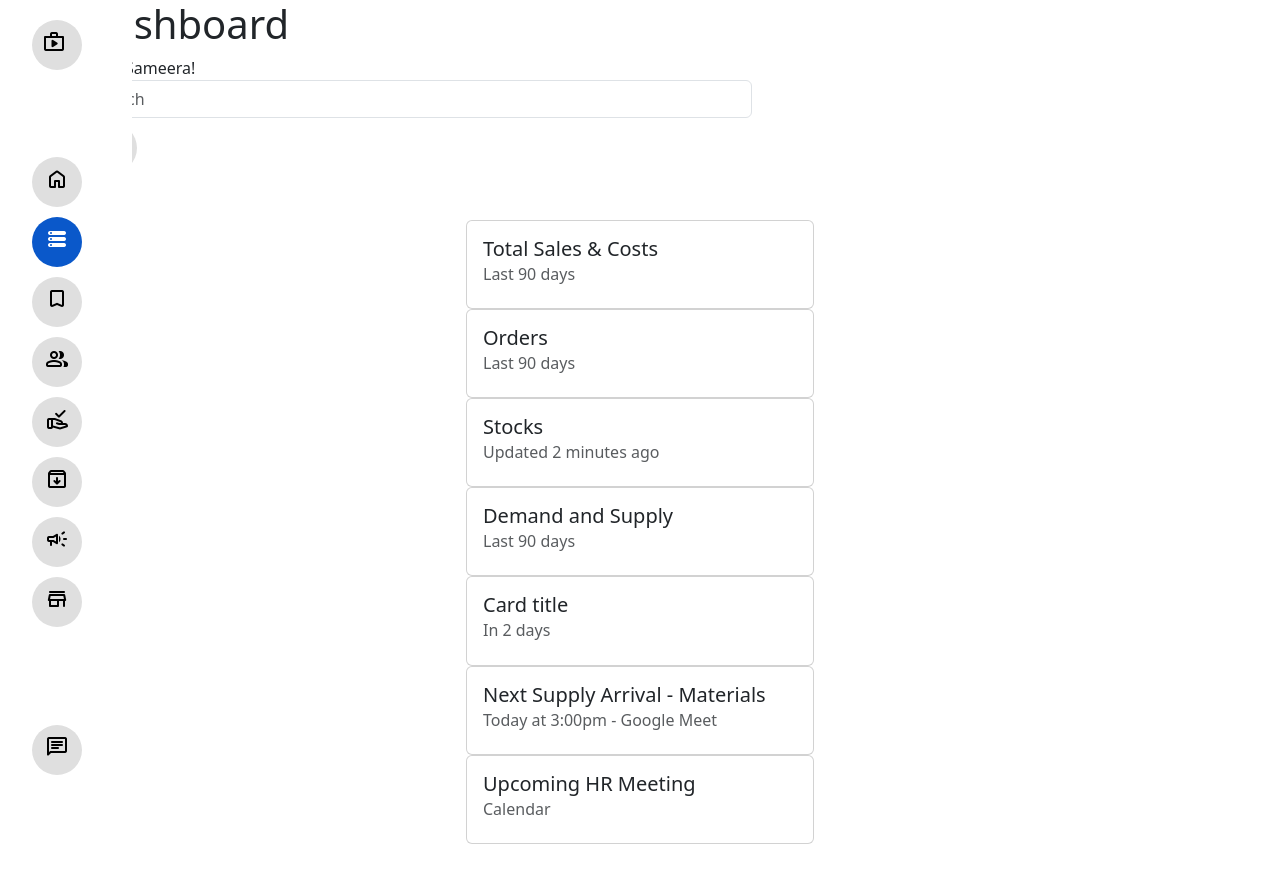
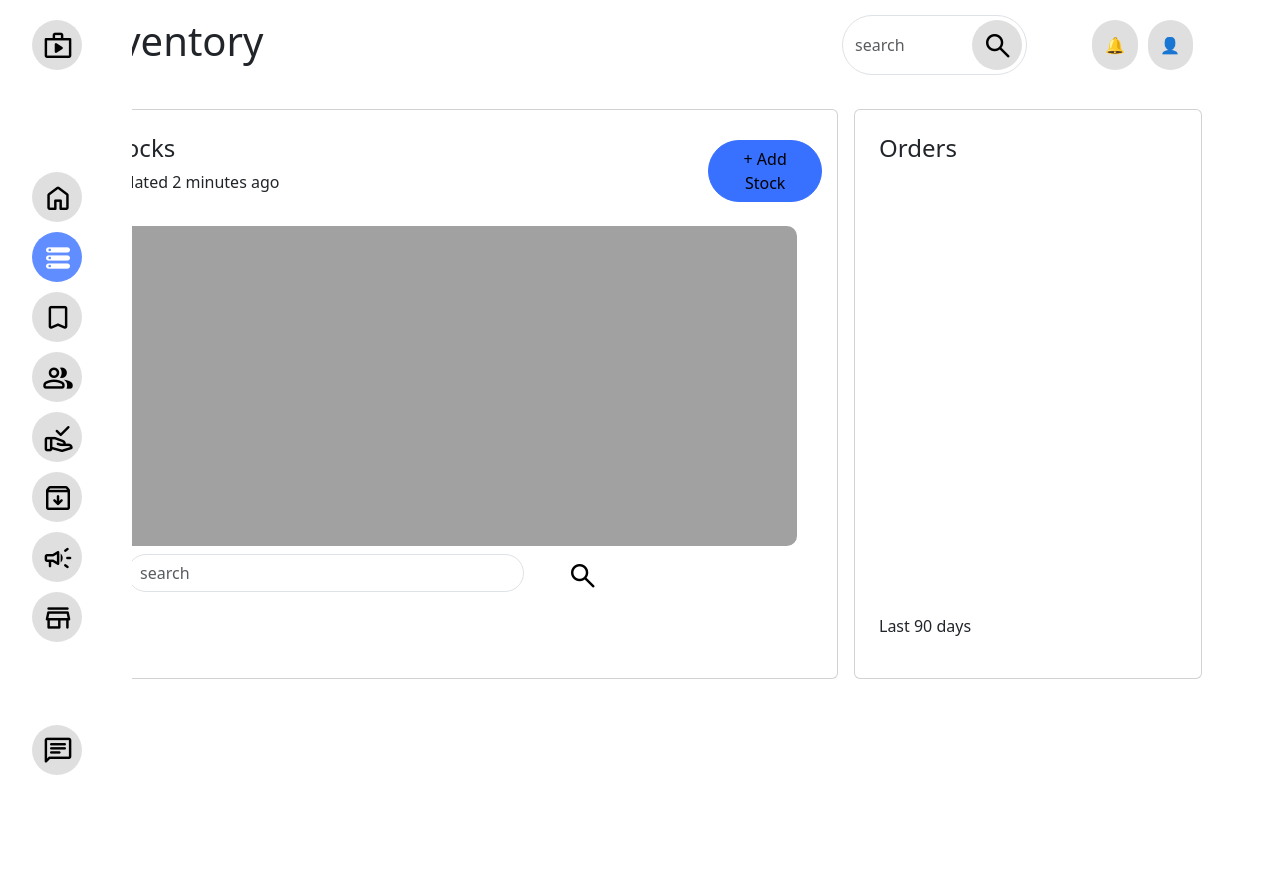
Before and after one commit to sameerasw/toolstore-ui, a website: page inventory.html in a window 1280 px wide. After the commit the page ends 800 px from the top, so only its background shows below. Drawn offline with nearby package versions, Linux system fonts and the light colour scheme.

Commit message:
started working on inventory page

```diff
--- a/inventory.html
+++ b/inventory.html
@@ -3,111 +3,76 @@
     <head>
         <meta charset="UTF-8">
         <meta name="viewport" content="width=device-width, initial-scale=1.0">
-    <link rel="stylesheet" href="./css/main.css">
-    <link href="https://cdn.jsdelivr.net/npm/bootstrap@5.3.0/dist/css/bootstrap.min.css" rel="stylesheet" integrity="sha384-9ndCyUaIbzAi2FUVXJi0CjmCapSmO7SnpJef0486qhLnuZ2cdeRhO02iuK6FUUVM" crossorigin="anonymous">
         <link rel="stylesheet" href="https://fonts.googleapis.com/css2?family=Material+Symbols+Rounded:opsz,wght,FILL,GRAD@48,400,0,0" />
         <link rel="stylesheet" href="https://fonts.googleapis.com/css2?family=Material+Symbols+Rounded:opsz,wght,FILL,GRAD@20..48,100..700,0..1,-50..200" />
+        <link rel="stylesheet" href="./css/main.css">
         <title>Tool Store</title>
     </head>
     <body>
         <div class="nav">
-        <div class="container">
+            <div class="container my-5">
                 <div class="column">
                     <div class="col-lg-10">
                         <ul class="nav__list">
-                        <div id="logo"><span class="material-symbols-rounded">shop</span></div>
-                        <li class="nav__list-item"><a href="index.html"><button class="btn btn-primary" type="button"><span class="material-symbols-rounded">home</span></button></a></li>
-                        <li class="nav__list-item"><a href="#"><button class="btn btn-primary active" type="button"><span class="material-symbols-rounded">storage</span></button></a></li>
-                        <li class="nav__list-item"><a href="#"><button class="btn btn-primary" type="button"><span class="material-symbols-rounded">bookmark</span></button></a></li>
-                        <li class="nav__list-item"><a href="#"><button class="btn btn-primary" type="button"><span class="material-symbols-rounded">people</span></button></a></li>
-                        <li class="nav__list-item"><a href="#"><button class="btn btn-primary" type="button"><span class="material-symbols-rounded">approval_delegation</span></button></a></li>
-                        <li class="nav__list-item"><a href="#"><button class="btn btn-primary" type="button"><span class="material-symbols-rounded">archive</span></button></a></li>
-                        <li class="nav__list-item"><a href="#"><button class="btn btn-primary" type="button"><span class="material-symbols-rounded"><span class="material-symbols-rounded">campaign</span></span></button></a></li>
-                        <li class="nav__list-item"><a href="#"><button class="btn btn-primary" type="button"><span class="material-symbols-rounded">store</span></button></a></li>
-                        <!-- <li class="nav__list-item"><a href="#"><button class="btn btn-primary" type="button"><span class="material-symbols-rounded">chat</span></button></a></li> -->
-                        <a href="#" id="chat__button"><button class="btn btn-primary" type="button"><span class="material-symbols-rounded"><span class="material-symbols-rounded">chat</span></span></button></a>
+                            <div id="logo"><span class="material-symbols-rounded rounded-pill">shop</span></div>
+                            <li class="nav__list-item"><a href="index.html"><button class="btn btn-primary rounded-pill" type="button"><span class="material-symbols-rounded">home</span></button></a></li>
+                            <li class="nav__list-item"><a href="#"><button class="btn btn-primary rounded-pill active" type="button"><span class="material-symbols-rounded">storage</span></button></a></li>
+                            <li class="nav__list-item"><a href="#"><button class="btn btn-primary rounded-pill" type="button"><span class="material-symbols-rounded">bookmark</span></button></a></li>
+                            <li class="nav__list-item"><a href="#"><button class="btn btn-primary rounded-pill" type="button"><span class="material-symbols-rounded">people</span></button></a></li>
+                            <li class="nav__list-item"><a href="#"><button class="btn btn-primary rounded-pill" type="button"><span class="material-symbols-rounded">approval_delegation</span></button></a></li>
+                            <li class="nav__list-item"><a href="#"><button class="btn btn-primary rounded-pill" type="button"><span class="material-symbols-rounded">archive</span></button></a></li>
+                            <li class="nav__list-item"><a href="#"><button class="btn btn-primary rounded-pill" type="button"><span class="material-symbols-rounded"><span class="material-symbols-rounded">campaign</span></span></button></a></li>
+                            <li class="nav__list-item"><a href="#"><button class="btn btn-primary rounded-pill" type="button"><span class="material-symbols-rounded">store</span></button></a></li>
+                            <!-- <li class="nav__list-item"><a href="#"><button class="btn btn-primary rounded-pill" type="button"><span class="material-symbols-rounded">chat</span></button></a></li> -->
+                            <a href="#" id="chat__button"><button class="btn btn-primary rounded-pill" type="button"><span class="material-symbols-rounded"><span class="material-symbols-rounded">chat</span></span></button></a>
                         </ul>
                     </div>
                 </div>
             </div>
         </div>
-    <div id="header" class="container">
-        <div class="title">
-            <h1>Dashboard</h1>
-            <span>Hello Sameera!</span>
+        <div class="container header">
+            <div class="row align-items-center">
+                <div class="col-8">
+                    <h1>Inventory</h1>
                 </div>
-        <div class="header-right">
-            <div id="search">
-                <div class="mb-3">
-                <input type="text" class="form-control" id="exampleFormControlInput1" placeholder="search">
-                    <button type="button" class="btn btn-primary"
+                <div class="col-4 header-right">
+                    <input type="text" class="form-control rounded-pill" id="search" placeholder="search">
+                    <button type="button" class="btn btn-primary rounded-pill" id="search-button"
                             style="--bs-btn-padding-y: .25rem; --bs-btn-padding-x: .5rem; --bs-btn-font-size: .75rem;">
                             <span class="material-symbols-rounded">
                                 search
                                 </span>
                     </button>
-                </div>
+                    <button class="btn btn-primary rounded-pill">🔔</button>
+                    <button class="btn btn-primary rounded-pill">👤</button>
                 </div>
             </div>
         </div>
         <div class="container" id="view">
-        <div class="container col-4 content">
-            <div class="card">
+            <div class="row">
+                <div class="card col-8 p-4 m-2">
+                    <h4>Stocks</h4>
+                    <p>Updated 2 minutes ago</p>
+                    <button type="button" class="btn btn-primary rounded-pill card-button">+ Add Stock</button>
                     <div class="card-body">
-                <h5 class="card-title">Total Sales & Costs</h5>
-                <h6 class="card-subtitle mb-2 text-body-secondary">Last 90 days</h6>
+                        <div id="map">
+                        </div>
+                    <div class="p-2">
+                        <input type="text" class="form-control rounded-pill" id="search" placeholder="search">
+                        <span class="material-symbols-rounded search-icon">search</span>
+                    </div>
+
 
                     </div>
                 </div>
-            <div class="card">
-                <div class="card-body">
-                <h5 class="card-title">Orders</h5>
-                <h6 class="card-subtitle mb-2 text-body-secondary">Last 90 days</h6>
+                <div class="card col p-4 m-2">
+                    <h4>Orders</h4>
+                    <p>Last 90 days</p>
+                </div>
+            </div>
 
         </div>
-            </div>
-        </div>
-        <div class="container col-4 content">
-            <div class="card">
-                <div class="card-body">
-                <h5 class="card-title">Stocks</h5>
-                <h6 class="card-subtitle mb-2 text-body-secondary">Updated 2 minutes ago</h6>
-
-                </div>
-            </div>
-            <div class="card">
-                <div class="card-body">
-                <h5 class="card-title">Demand and Supply</h5>
-                <h6 class="card-subtitle mb-2 text-body-secondary">Last 90 days</h6>
-
-                </div>
-            </div>
-        </div>
-        <div class="container col-4 content" id="content__mini">
-            <div class="card">
-                <div class="card-body">
-                <h5 class="card-title">Card title</h5>
-                <h6 class="card-subtitle mb-2 text-body-secondary">In 2 days</h6>
-
-                </div>
-            </div>
-            <div class="card">
-                <div class="card-body">
-                <h5 class="card-title">Next Supply Arrival - Materials</h5>
-                <h6 class="card-subtitle mb-2 text-body-secondary">Today at 3:00pm - Google Meet</h6>
-
-                </div>
-            </div>
-            <div class="card w-100">
-                <div class="card-body">
-                <h5 class="card-title">Upcoming HR Meeting</h5>
-                <h6 class="card-subtitle mb-2 text-body-secondary">Calendar</h6>
-
-                </div>
-            </div>
-        </div>
-    </div>
+        <script src="./node_modules/bootstrap/js/"></script>
         <script src="./js/script.js"></script>
-    <script src="https://cdn.jsdelivr.net/npm/bootstrap@5.3.0/dist/js/bootstrap.bundle.min.js" integrity="sha384-geWF76RCwLtnZ8qwWowPQNguL3RmwHVBC9FhGdlKrxdiJJigb/j/68SIy3Te4Bkz" crossorigin="anonymous"></script>
     </body>
 </html>
--- a/scss/main.scss
+++ b/scss/main.scss
@@ -25,6 +25,10 @@ body{
             transition: all 0.3s ease-in-out;
         }
     }
+}
+
+.header{
+    margin-top: 15px;
 }
 
 .nav__list{
@@ -123,3 +127,15 @@ body{
     top: 30px;
     right: 15px;
 }
+
+#map{
+    height: 40vh;
+    background-color: #a1a1a1;
+    border-radius: 10px;
+}
+
+.search-icon{
+    position: relative;
+    top: -32px;
+    left: 440px;
+}
```
Also changed, not shown: index.html (+1 -1 lines), css/main.css, 1 other file. Lines whose indentation alone changed are shown as unchanged.
